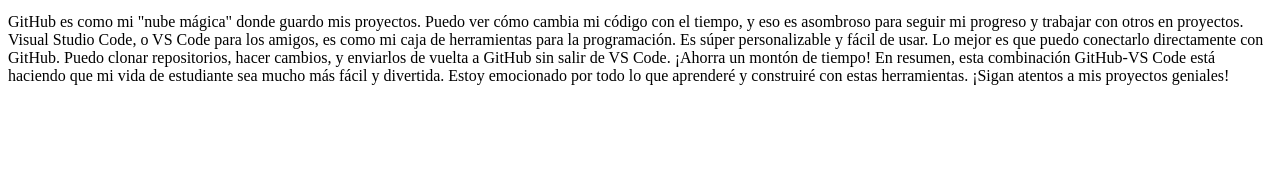
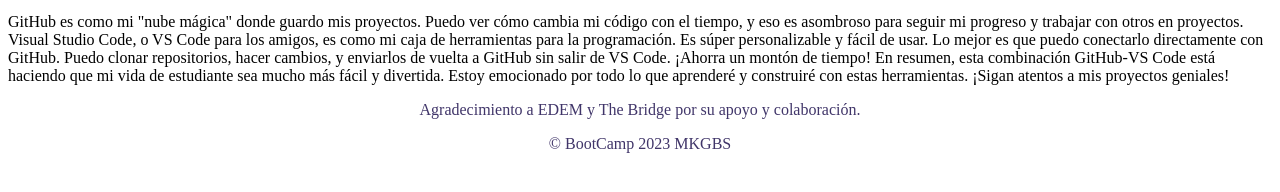
Before and after one commit to MKGBS/Mi-primer-repositorio, a plain HTML site: page index.html in a window 1280 px wide. Shown: the part 474-666 px from the top of the page. Drawn offline with Linux system fonts and the light colour scheme.

Commit message:
añadiendo código

```diff
--- a/index.html
+++ b/index.html
@@ -37,5 +37,11 @@
         Visual Studio Code, o VS Code para los amigos, es como mi caja de herramientas para la programación. Es súper personalizable y fácil de usar. Lo mejor es que puedo conectarlo directamente con GitHub. Puedo clonar repositorios, hacer cambios, y enviarlos de vuelta a GitHub sin salir de VS Code. ¡Ahorra un montón de tiempo!
 
         En resumen, esta combinación GitHub-VS Code está haciendo que mi vida de estudiante sea mucho más fácil y divertida. Estoy emocionado por todo lo que aprenderé y construiré con estas herramientas. ¡Sigan atentos a mis proyectos geniales!</P>
+
+        <footer>
+            <p>Agradecimiento a EDEM y The Bridge por su apoyo y colaboración.</p>
+            <p>&copy; BootCamp 2023 MKGBS</p>
+        </footer>
+
 </body>
 </html>
```
